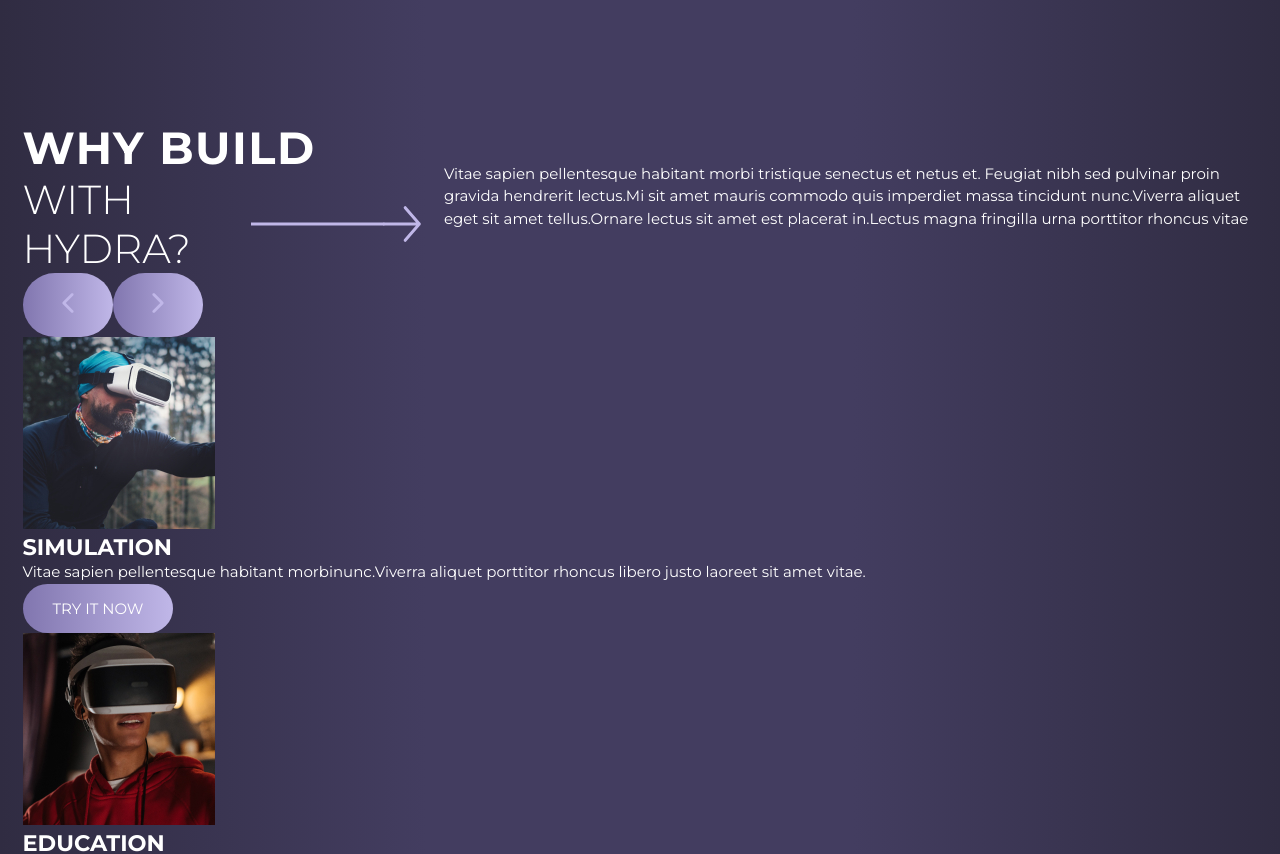
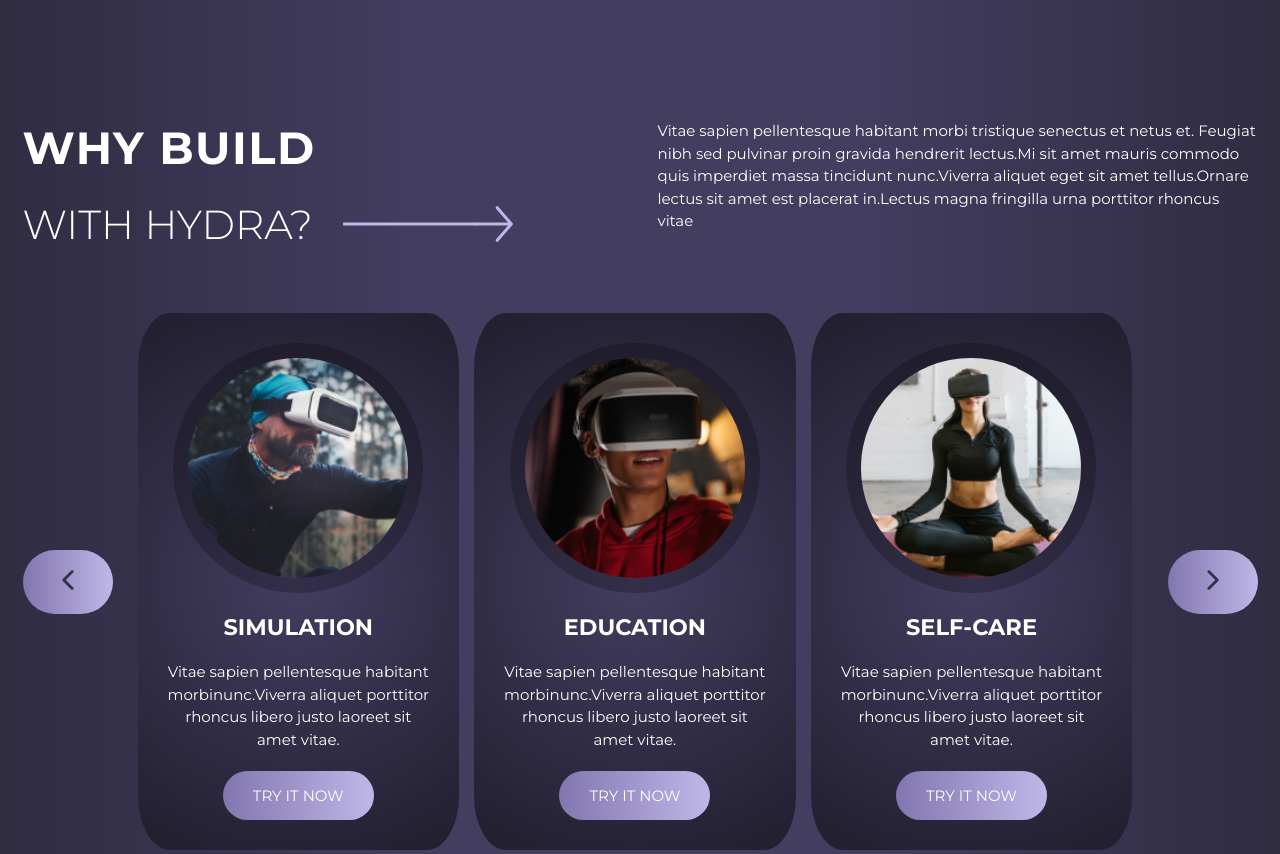
Before and after one commit to nataliiacat/Hydra, a React (Vite) app: page / in a window 1280 px wide. Shown: the part 1575-2429 px from the top of the page. Built offline with nearby package versions, Linux system fonts and the light colour scheme.

Commit message:
add styles for slider in services section

```diff
--- a/src/components/ServicesSection/ServicesSection.css
+++ b/src/components/ServicesSection/ServicesSection.css
@@ -0,0 +1,63 @@
+.ServicesSection__header {
+  justify-content: space-between;
+  gap: 20px;
+  align-items: start;
+}
+
+.ServicesSection__header p {
+  width: 100%;
+  max-width: 600px;
+}
+
+.slider-btn .icon {
+  fill: var(--secondary-primary-color);
+}
+
+.slider {
+  margin-top: 40px;
+  justify-content: space-between;
+  gap: 25px;
+}
+
+.slider-grid {
+  overflow: hidden;
+  display: flex;
+  gap: 15px;
+}
+
+.services {
+  background-image: var(--gradient-box);
+  padding: 2rem;
+  border-radius: 10%;
+  flex-direction: column;
+  text-align: center;
+  gap: 20px;
+  flex: 0 0 32%;
+  position: relative;
+  transition: transform .9s ease-in-out;
+}
+
+.services img {
+  border-radius: 50%;
+  border: 15px solid rgba(0, 0, 0, 0.23);
+  max-width: 250px;
+  width: 100%;
+}
+
+@media (max-width: 1030px) {
+  .services {
+    flex: 0 0 48%;
+  }
+}
+
+@media (max-width: 768px) {
+  .services {
+    flex: 0 0 100%;
+  }
+}
+
+@media (max-width: 448px) {
+  .slider-btn {
+    display: none;
+  }
+}
--- a/src/components/ServicesSection/ServicesSection.jsx
+++ b/src/components/ServicesSection/ServicesSection.jsx
@@ -57,19 +57,19 @@ const ServicesSection = () => {
             <h1 className="title">WHY BUILD</h1>
             <div className="header__subtitle flex">
               <h2 className="subtitle">WITH HYDRA?</h2>
-              <img src={about.icon} className="icon hide-on-small"></img>
+              <img src={about.icon} className="icon hide-on-small"/>
             </div>
           </div>
           <p className="text hide-on-small">{services.info}</p>
         </div>
-        <div className="slider-btns">
-          <button onClick={handlePrev} className="slider-btn prev-btn btn"><IoIosArrowBack className="icon" /></button>
-          <button onClick={handleNext} className="slider-btn next-btn btn"><IoIosArrowForward className="icon" /></button></div>
         <div />
-        <div className="slider">
+        <div className="slider flex">
+          <button onClick={handlePrev} className="slider-btn prev-btn btn">
+            <IoIosArrowBack className="icon" />
+          </button>
           <div className="slider-grid">
             {visibleServices.map((slider) => (
-              <div key={slider.id} className="services">
+              <div key={slider.id} className="services flex">
                 <img
                   src={slider.image}
                   alt={slider.title}
@@ -81,6 +81,9 @@ const ServicesSection = () => {
               </div>
             ))}
           </div>
+          <button onClick={handleNext} className="slider-btn next-btn btn">
+            <IoIosArrowForward className="icon" />
+          </button>
         </div>
       </section>
     </>
```
